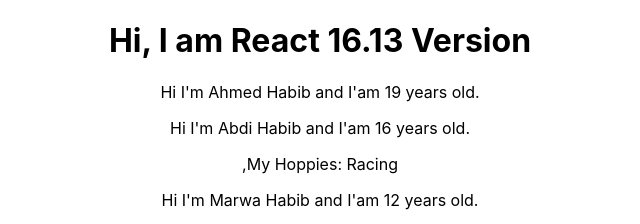
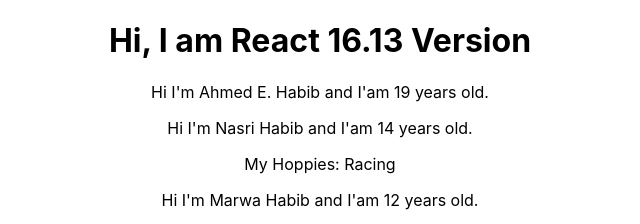
Before and after one commit to 4hmedhabib/React-learning, a React (Create React App) app in the folder my-app/: page / in a window 1280 px wide. Shown: the top 224 px of the page, without its empty margins (320-960 px from the left). Built offline with nearby package versions, Linux system fonts and the light colour scheme.

Commit message:
Using State

```diff
--- a/my-app/src/App.js
+++ b/my-app/src/App.js
@@ -3,15 +3,22 @@
 import "./App.css";
 
 const App = () => {
+  const state = {
+    persons: [
+      { name: "Ahmed E. Habib", age: 19 },
+      { name: "Nasri Habib", age: 14 },
+      { name: "Marwa Habib", age: 12 },
+    ],
+  };
+
   return (
     <div className="App">
       <h1>Hi, I am React 16.13 Version</h1>
-      <Person name="Ahmed Habib" age="19" />
-      <Person name="Abdi Habib" age="16">
-        {" "}
-        ,My Hoppies: Racing
+      <Person name={state.persons[0].name} age={state.persons[0].age} />
+      <Person name={state.persons[1].name} age={state.persons[1].age}>
+        My Hoppies: Racing
       </Person>
-      <Person name="Marwa Habib" age="12" />
+      <Person name={state.persons[2].name} age={state.persons[2].age} />
     </div>
   );
 };
```
